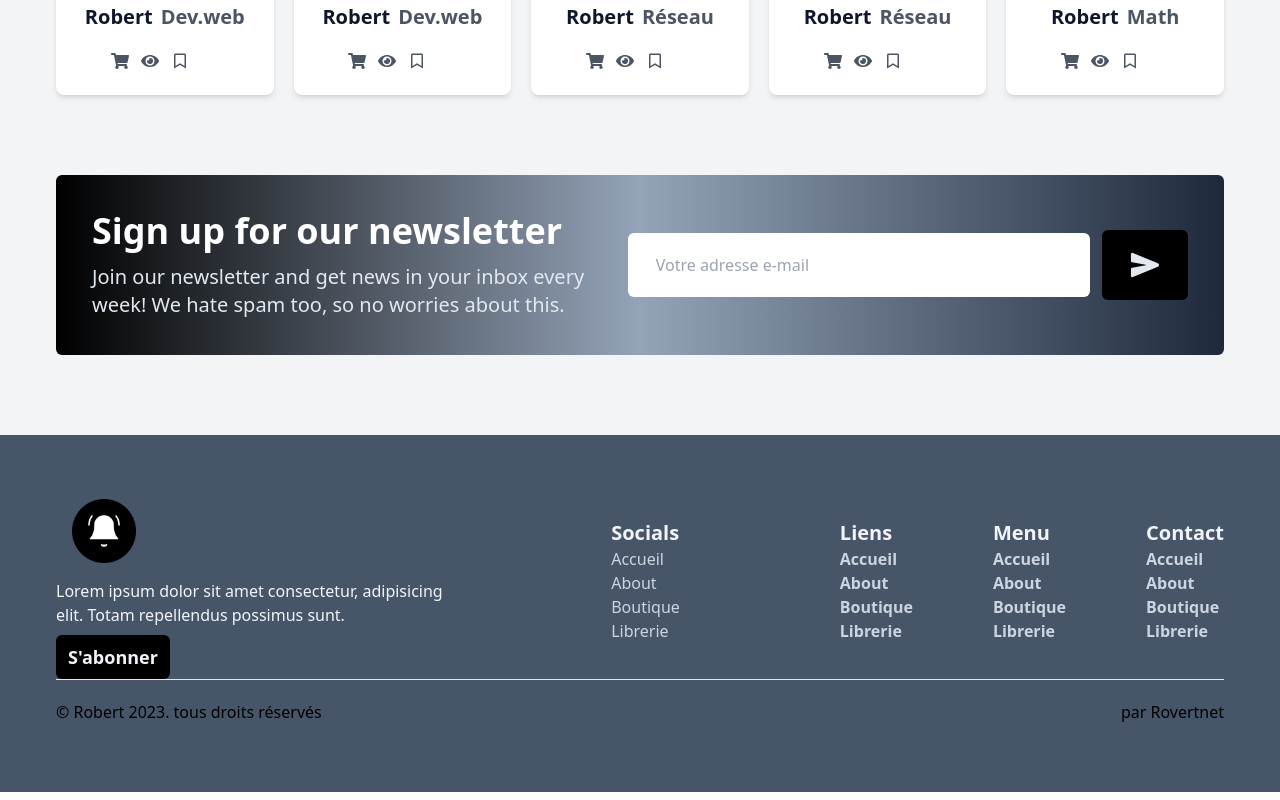
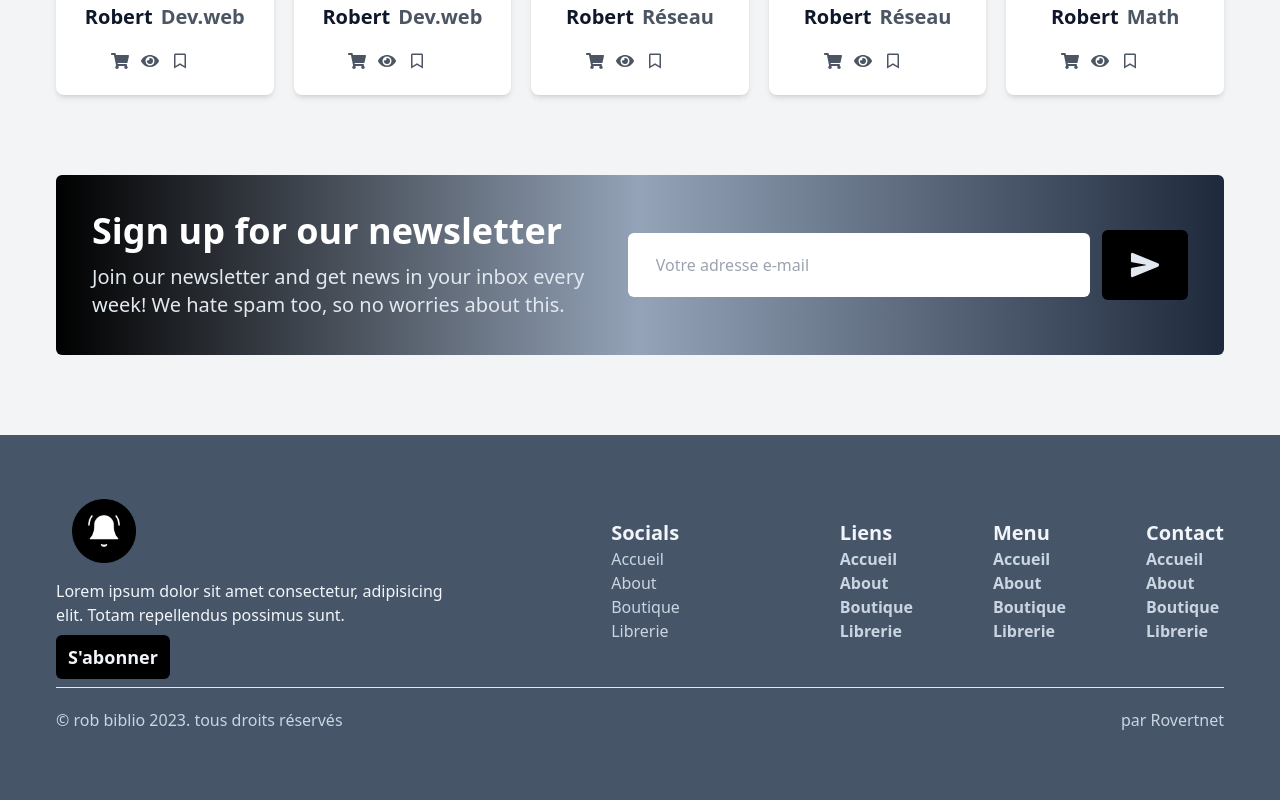
Before and after one commit to rovertnet/Bibliotheque, a React (Vite) app: page / in a window 1280 px wide. Shown: the part 954-1754 px from the top of the page. Built offline with nearby package versions, Linux system fonts and the light colour scheme; some icons are missing.

Commit message:
update the footer component

```diff
--- a/src/component/footer/Footer.jsx
+++ b/src/component/footer/Footer.jsx
@@ -58,12 +58,12 @@ function Footer() {
             </h1>
           </div>
         </div>
-        <hr />
+        <hr className=" md:mt-2 mt-2" />
         <div className="flex justify-between items-center md:py-3 my-2 ">
-          <span className="text-slate-">
-            © Robert {new Date().getFullYear()}. tous droits réservés
+          <span className="text-slate-300 text-base">
+            © rob biblio {new Date().getFullYear()}. tous droits réservés
           </span>
-          <span>par Rovertnet</span>
+          <span className=" text-slate-300 text-base">par Rovertnet</span>
         </div>
       </div>
     </div>
```
